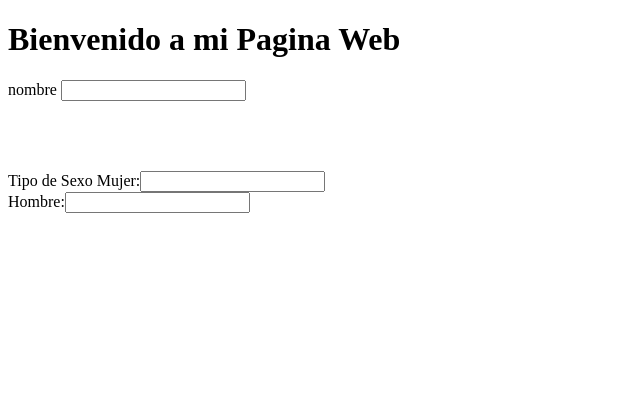
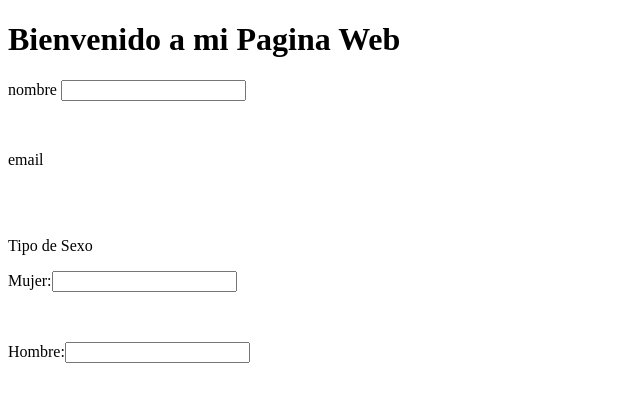
Before and after one commit to AngelDamian/P-ginaWeb, a plain HTML site: page index.html in a window 1280 px wide. Shown: the whole page, without its empty margins (0-640 px from the left). Drawn offline with Linux system fonts and the light colour scheme.

Commit message:
Update index.html

```diff
--- a/index.html
+++ b/index.html
@@ -11,16 +11,27 @@
    <input = type "text" id="Nombre" name="Nombe">
          <p/>
          <br>
+      <p>
+         email
    <input=type"email" name="miemail" id="miemail">
+         <p/>
    <br>
+      <p>
    <input=type"tel" name="telefono" id="telefono">
+         <p/>
    <br>
+
    <span>Tipo de Sexo</span>
+      <p>
    Mujer:<input =type"sexo" id="sexo1" name"sexo">
+         <p>
       <br>
+            <p>
    Hombre:<input =type"sexo"id="sexo2" name="sexo">
+
    <br/>
    <br/>
+               <p/>
    </form>
    </body>
    </html>
```
